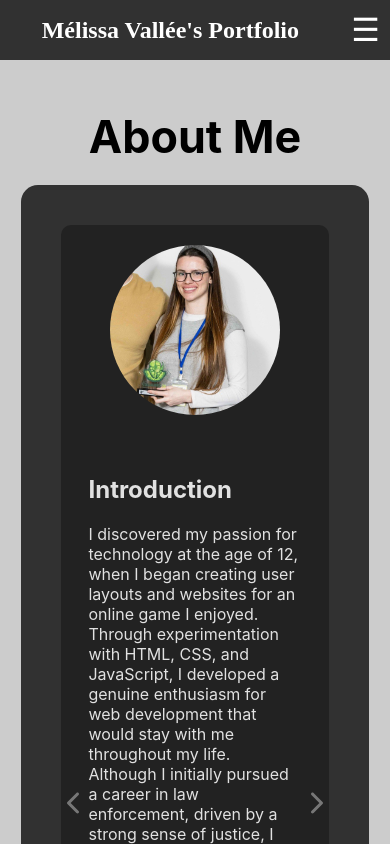
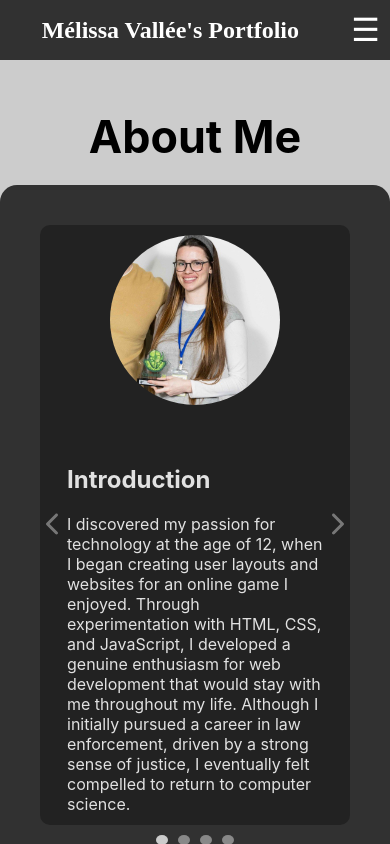
Before and after one commit to MelValesca/portfolio-webpage, a React (Create React App) app: page /about in a window 390 px wide. Shown: the top 844 px of the page. Built offline with nearby package versions, Linux system fonts and the light colour scheme.

Commit message:
fixed responsivity of slider

```diff
--- a/src/styles/Profile.css
+++ b/src/styles/Profile.css
@@ -42,6 +42,7 @@
         margin-left: 0;
         width: 100%;
         padding-top: 20px;
+        height:370px;
     }
 
     .picture-box {
--- a/src/styles/Screen.css
+++ b/src/styles/Screen.css
@@ -25,11 +25,11 @@ h1{
     margin-top: 1px;
     width:70%;
     border-radius:17px;
-    background-color: #313131;;
+    background-color: #313131;
 }
 
 @media (max-width: 770px) {
     .screen {
-        width:89%;
+        width:100%;
     }
 }
--- a/src/styles/Slider.css
+++ b/src/styles/Slider.css
@@ -5,14 +5,13 @@
 .slider {
     display: flex;
     align-items: center;
-    position: relative;
-    width: 100%;
     background-color: #222;
     color: #e1e1e1;
     border-radius: 10px;
     margin-top: 20px;
     transition: height 0.3s ease;
-    overflow: hidden;
+    overflow: scroll;
+    height:400px;
 }
 
 .arrow {
@@ -82,3 +81,9 @@
 .opacity:hover {
     opacity: 1;
 }
+
+@media (max-width: 770px) {
+    .slider {
+        height:600px;
+    }
+}
```
